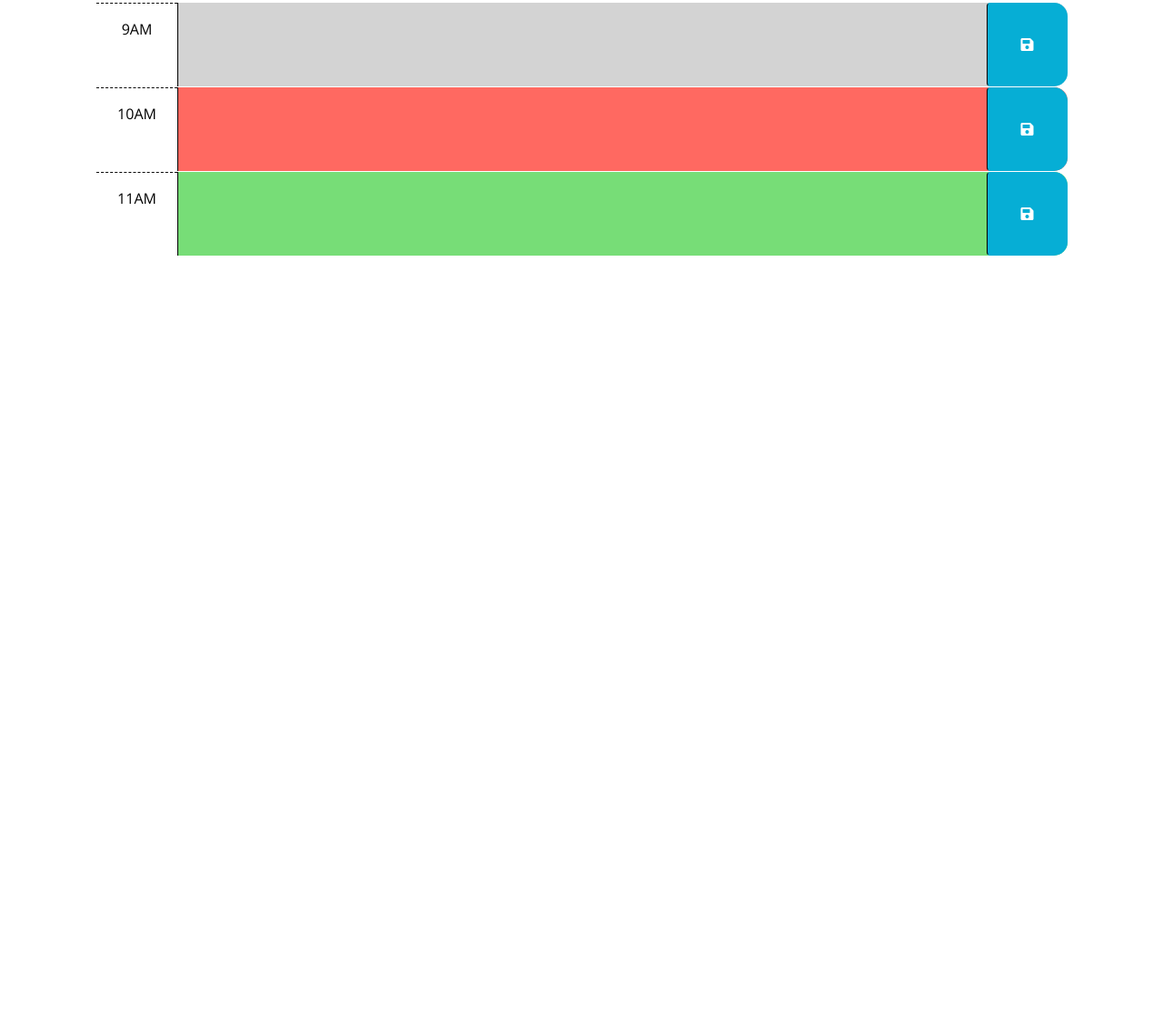
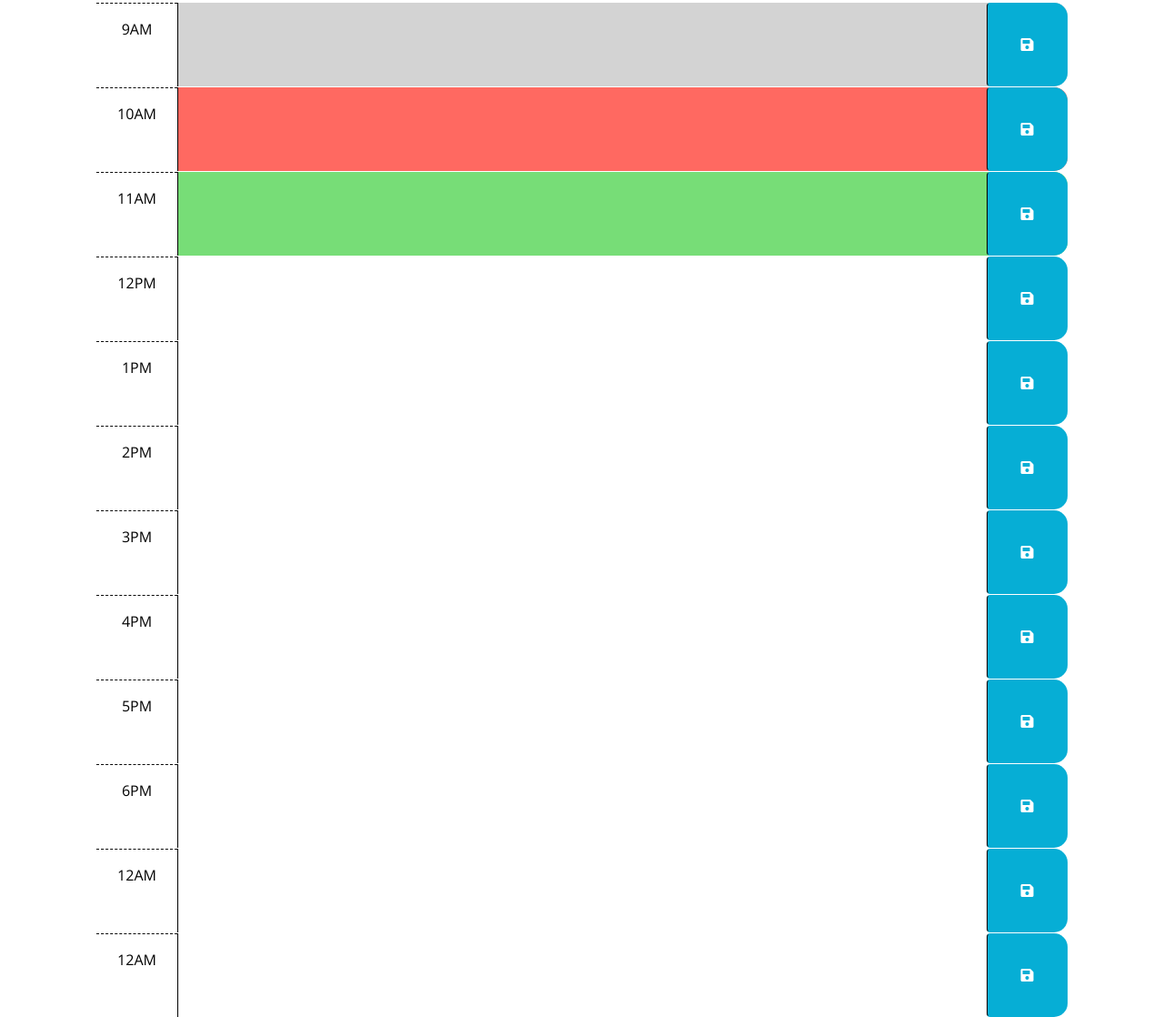
Before and after one commit to Orion888888/work_day_scheduler, a plain HTML site: page index.html in a window 1280 px wide. Shown: the part 254-1372 px from the top of the page at 91% size. Before the commit the page ends 800 px from the top, so only its background shows below. Drawn offline with nearby package versions, Linux system fonts and the light colour scheme; files that its build step writes are made by us from their sources; files whose address does not match are found by name.

Commit message:
adding the different hour blocks to the index.html so that it includes the necessary times slots to render onto page.

```diff
--- a/index.html
+++ b/index.html
@@ -66,6 +66,78 @@
         </button>
       </div>
 
+      <div id="hour-12" class="row time-block">
+        <div class="col-2 col-md-1 hour text-center py-3">12PM</div>
+        <textarea class="col-8 col-md-10 description" rows="3"> </textarea>
+        <button class="btn saveBtn col-2 col-md-1" aria-label="save">
+          <i class="fas fa-save" aria-hidden="true"></i>
+        </button>
+      </div>
+
+      <div id="hour-13" class="row time-block">
+        <div class="col-2 col-md-1 hour text-center py-3">1PM</div>
+        <textarea class="col-8 col-md-10 description" rows="3"> </textarea>
+        <button class="btn saveBtn col-2 col-md-1" aria-label="save">
+          <i class="fas fa-save" aria-hidden="true"></i>
+        </button>
+      </div>
+
+      <div id="hour-14" class="row time-block">
+        <div class="col-2 col-md-1 hour text-center py-3">2PM</div>
+        <textarea class="col-8 col-md-10 description" rows="3"> </textarea>
+        <button class="btn saveBtn col-2 col-md-1" aria-label="save">
+          <i class="fas fa-save" aria-hidden="true"></i>
+        </button>
+      </div>
+
+      <div id="hour-15" class="row time-block">
+        <div class="col-2 col-md-1 hour text-center py-3">3PM</div>
+        <textarea class="col-8 col-md-10 description" rows="3"> </textarea>
+        <button class="btn saveBtn col-2 col-md-1" aria-label="save">
+          <i class="fas fa-save" aria-hidden="true"></i>
+        </button>
+      </div>
+
+      <div id="hour-16" class="row time-block">
+        <div class="col-2 col-md-1 hour text-center py-3">4PM</div>
+        <textarea class="col-8 col-md-10 description" rows="3"> </textarea>
+        <button class="btn saveBtn col-2 col-md-1" aria-label="save">
+          <i class="fas fa-save" aria-hidden="true"></i>
+        </button>
+      </div>
+
+      <div id="hour-17" class="row time-block">
+        <div class="col-2 col-md-1 hour text-center py-3">5PM</div>
+        <textarea class="col-8 col-md-10 description" rows="3"> </textarea>
+        <button class="btn saveBtn col-2 col-md-1" aria-label="save">
+          <i class="fas fa-save" aria-hidden="true"></i>
+        </button>
+      </div>
+
+      <div id="hour-18" class="row time-block">
+        <div class="col-2 col-md-1 hour text-center py-3">6PM</div>
+        <textarea class="col-8 col-md-10 description" rows="3"> </textarea>
+        <button class="btn saveBtn col-2 col-md-1" aria-label="save">
+          <i class="fas fa-save" aria-hidden="true"></i>
+        </button>
+      </div>
+
+      <div id="hour-19" class="row time-block">
+        <div class="col-2 col-md-1 hour text-center py-3">12AM</div>
+        <textarea class="col-8 col-md-10 description" rows="3"> </textarea>
+        <button class="btn saveBtn col-2 col-md-1" aria-label="save">
+          <i class="fas fa-save" aria-hidden="true"></i>
+        </button>
+      </div>
+
+      <div id="hour-20" class="row time-block">
+        <div class="col-2 col-md-1 hour text-center py-3">12AM</div>
+        <textarea class="col-8 col-md-10 description" rows="3"> </textarea>
+        <button class="btn saveBtn col-2 col-md-1" aria-label="save">
+          <i class="fas fa-save" aria-hidden="true"></i>
+        </button>
+      </div>
+
     <script src="https://code.jquery.com/jquery-3.4.1.min.js"></script>
     <script
       src="https://cdn.jsdelivr.net/npm/dayjs@1.11.3/dayjs.min.js"
```
Also changed, not shown: assets/script.js (+10 -0 lines).
